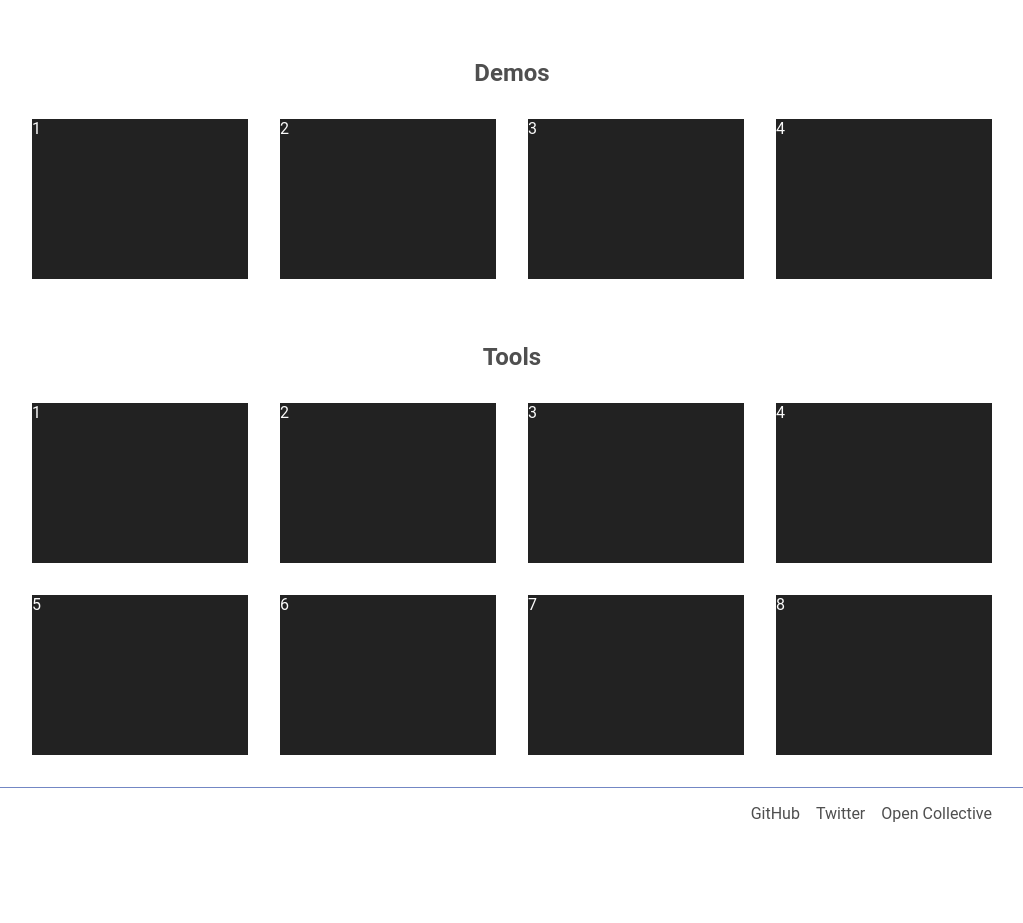
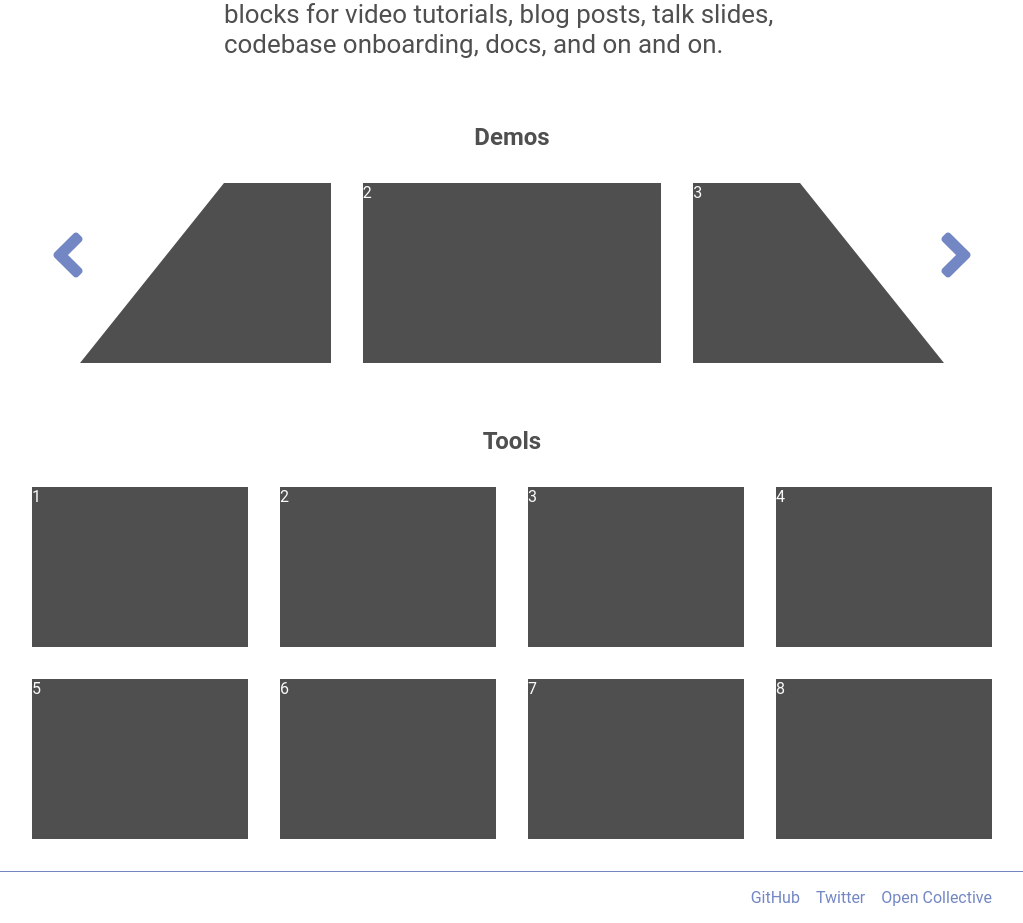
Before and after one commit to code-hike/codehike, a Next.js app: page / in a window 1280 px wide. Shown: the part 429-1352 px from the top of the page, without its empty margins (128-1151 px from the left). Before the commit the page ends 1268 px from the top, so only its background shows below. Built offline with nearby package versions, Linux system fonts and the light colour scheme.

Commit message:
More landing

```diff
--- a/src/landing.js
+++ b/src/landing.js
@@ -1,6 +1,7 @@
 import React from "react";
 import s from "./landing.module.css";
 import { CodeHikeLogo } from "./code-hike-logo";
+import { LeftIcon, RightIcon } from "./icons";
 
 export { LandingPage };
 
@@ -24,12 +25,19 @@ function LandingPage() {
       </p>
       <div className={s.demos}>
         <h2>Demos</h2>
-        <ul className={s.list}>
-          <li className={s.box}>1</li>
-          <li className={s.box}>2</li>
-          <li className={s.box}>3</li>
-          <li className={s.box}>4</li>
-        </ul>
+        <div className={s.listContainer}>
+          <ul className={s.list}>
+            <li className={s.box}>1</li>
+            <li className={s.box}>2</li>
+            <li className={s.box}>3</li>
+          </ul>
+          <button className={s.prev} aria-label="Previous Demo">
+            <LeftIcon />
+          </button>
+          <button className={s.next} aria-label="Next Demo">
+            <RightIcon />
+          </button>
+        </div>
       </div>
       <div className={s.tools}>
         <h2>Tools</h2>
@@ -45,9 +53,9 @@ function LandingPage() {
         </ul>
       </div>
       <footer className={s.footer}>
-        <span>GitHub</span>
-        <span>Twitter</span>
-        <span>Open Collective</span>
+        <a href="https://github.com/code-hike/codehike">GitHub</a>
+        <a href="https://twitter.com/pomber">Twitter</a>
+        <a href="https://opencollective.com/codehike">Open Collective</a>
       </footer>
     </div>
   );
--- a/src/landing.module.css
+++ b/src/landing.module.css
@@ -12,7 +12,7 @@
   justify-content: center;
   font-size: 1.435em;
   font-size: 1.1em;
-  padding: 64px 32px 32px;
+  padding: 128px 32px 32px;
 }
 
 .header .logo {
@@ -79,16 +79,46 @@
   padding-bottom: 32px;
 }
 
+.demos .listContainer {
+  position: relative;
+}
+
+.demos button {
+  position: absolute;
+  top: 40%;
+  font-size: 3em;
+  transform: translateY(-50%);
+  color: var(--accent-color);
+  background-color: transparent;
+  padding: 0;
+  border: none;
+  user-select: none;
+  cursor: pointer;
+  border-radius: 50%;
+}
+.demos button svg {
+  display: block;
+}
+.demos .prev {
+  left: 0;
+}
+
+.demos .next {
+  right: 0;
+}
+
 .demos .list {
   display: flex;
   justify-content: space-between;
+  clip-path: polygon(20% 0, 80% 0, 100% 90%, 100% 100%, 0 100%, 0 90%);
+  clip-path: polygon(20% 0, 80% 0, 95% 100%, 5% 100%);
 }
 
 .demos .box {
-  background: #222;
+  background: #4f4f4f;
   color: #fafafa;
-  height: 160px;
-  width: 216px;
+  height: 180px;
+  width: 298.67px;
 }
 
 .tools {
@@ -109,7 +139,7 @@
 }
 
 .tools .box {
-  background: #222;
+  background: #4f4f4f;
   color: #fafafa;
   height: 160px;
   width: 216px;
@@ -123,7 +153,7 @@
   justify-content: flex-end;
 }
 
-.footer > span {
+.footer > a {
   padding-left: 16px;
 }
 
--- a/styles.css
+++ b/styles.css
@@ -36,6 +36,5 @@ a {
 }
 
 a:hover {
-  border-bottom: 1px solid;
-  border-color: currentColor;
+  text-decoration: underline;
 }
```
